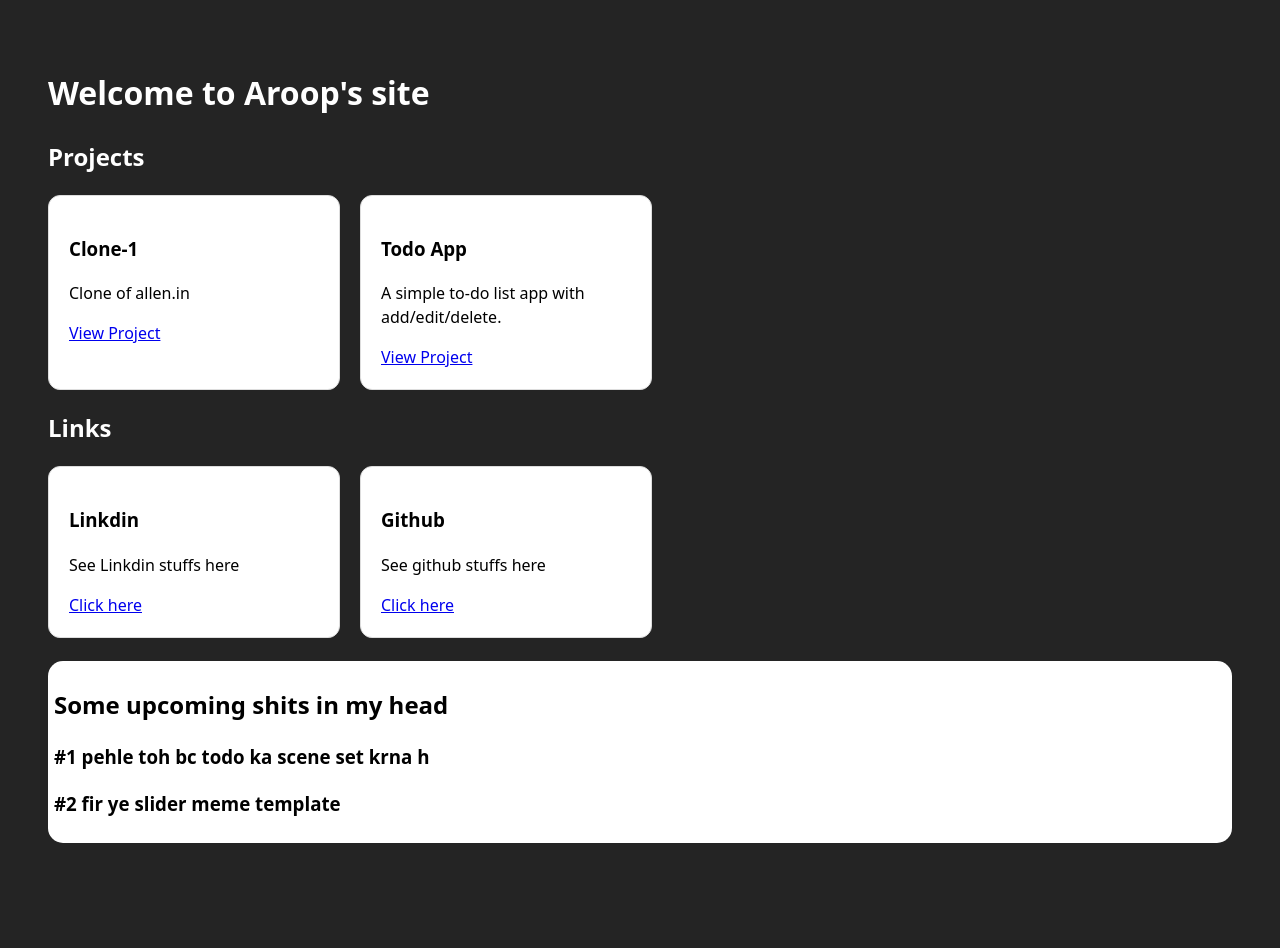
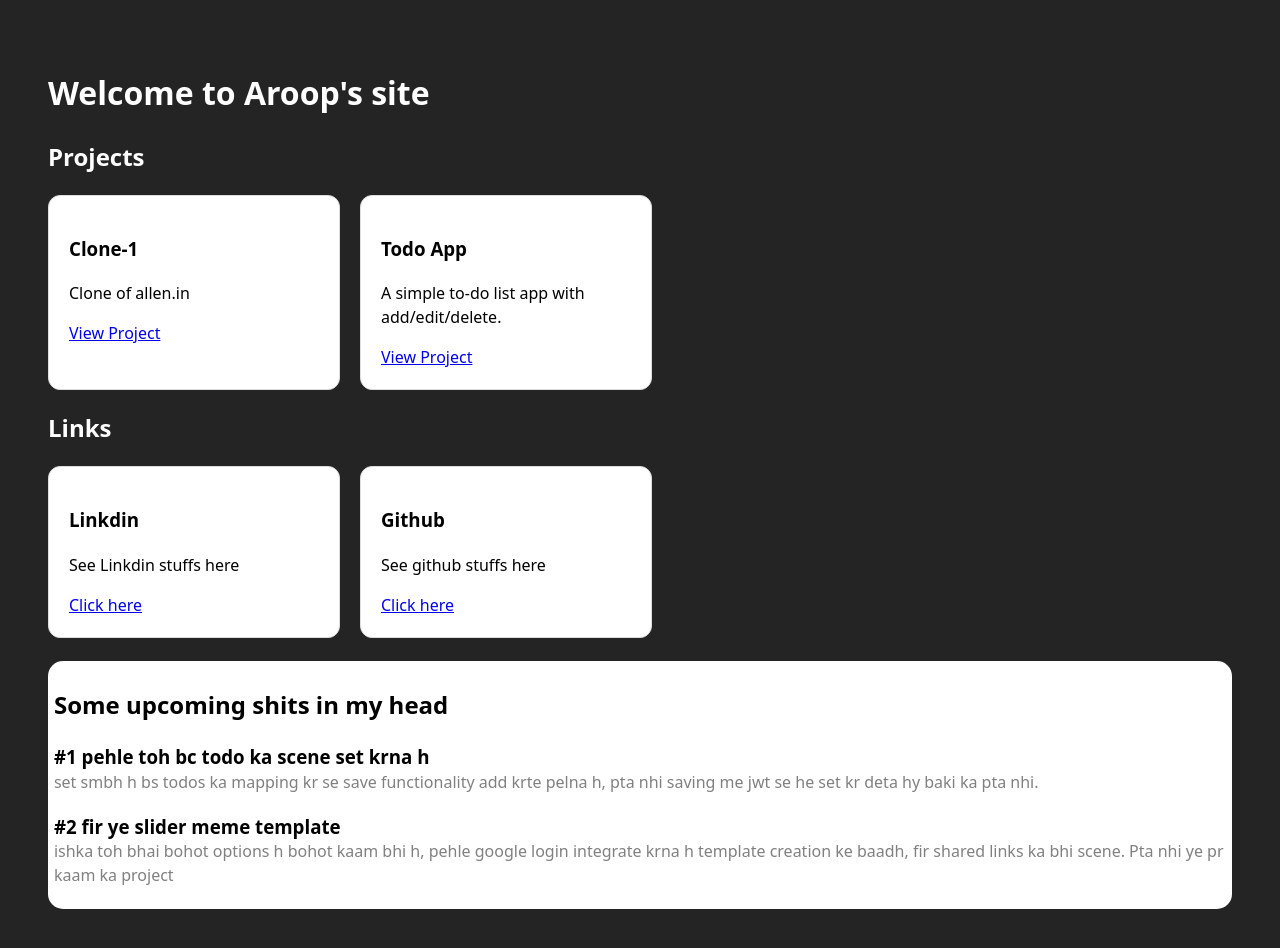
Before and after one commit to Aroop-Singh/aroopsingh.com, a React (Vite) app: page / in a window 1280 px wide. Shown: the top 948 px of the page. Before the commit the page ends 891 px from the top, so only its background shows below. Built offline with nearby package versions, Linux system fonts and the light colour scheme.

Commit message:
descriptions

```diff
--- a/src/App.jsx
+++ b/src/App.jsx
@@ -66,7 +66,9 @@ function Projects() {
       <div style={{backgroundColor: "white", color: 'black', borderRadius: "15px", padding: "0.5%", marginTop: "2%"}}>
         <h2 style={{ color: 'black' }}>Some upcoming shits in my head</h2>
         <h3 style={{ color: 'black' }}>#1 pehle toh bc todo ka scene set krna h</h3>
+        <p style={{marginTop: "-20px", color: "grey"}}>set smbh h bs todos ka mapping kr se save functionality add krte pelna h, pta nhi saving me jwt se he set kr deta hy baki ka pta nhi. </p>
         <h3 style={{ color: 'black' }}>#2 fir ye slider meme template</h3>
+        <p style={{marginTop: "-20px", color: "grey"}}>ishka toh bhai bohot options h bohot kaam bhi h, pehle google login integrate krna h template creation ke baadh, fir shared links ka bhi scene. Pta nhi ye pr kaam ka project </p>
 
       </div>
 
```
